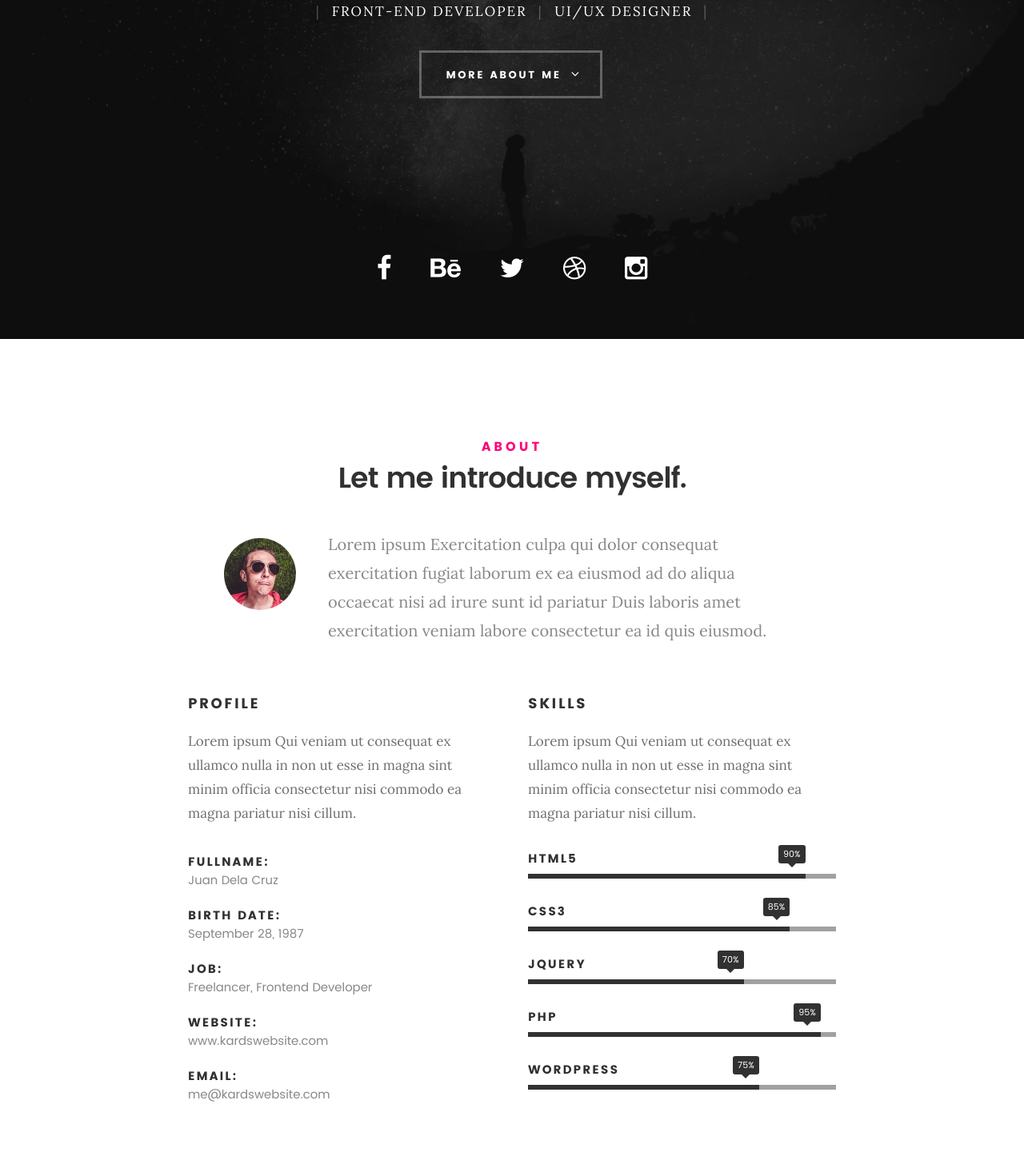
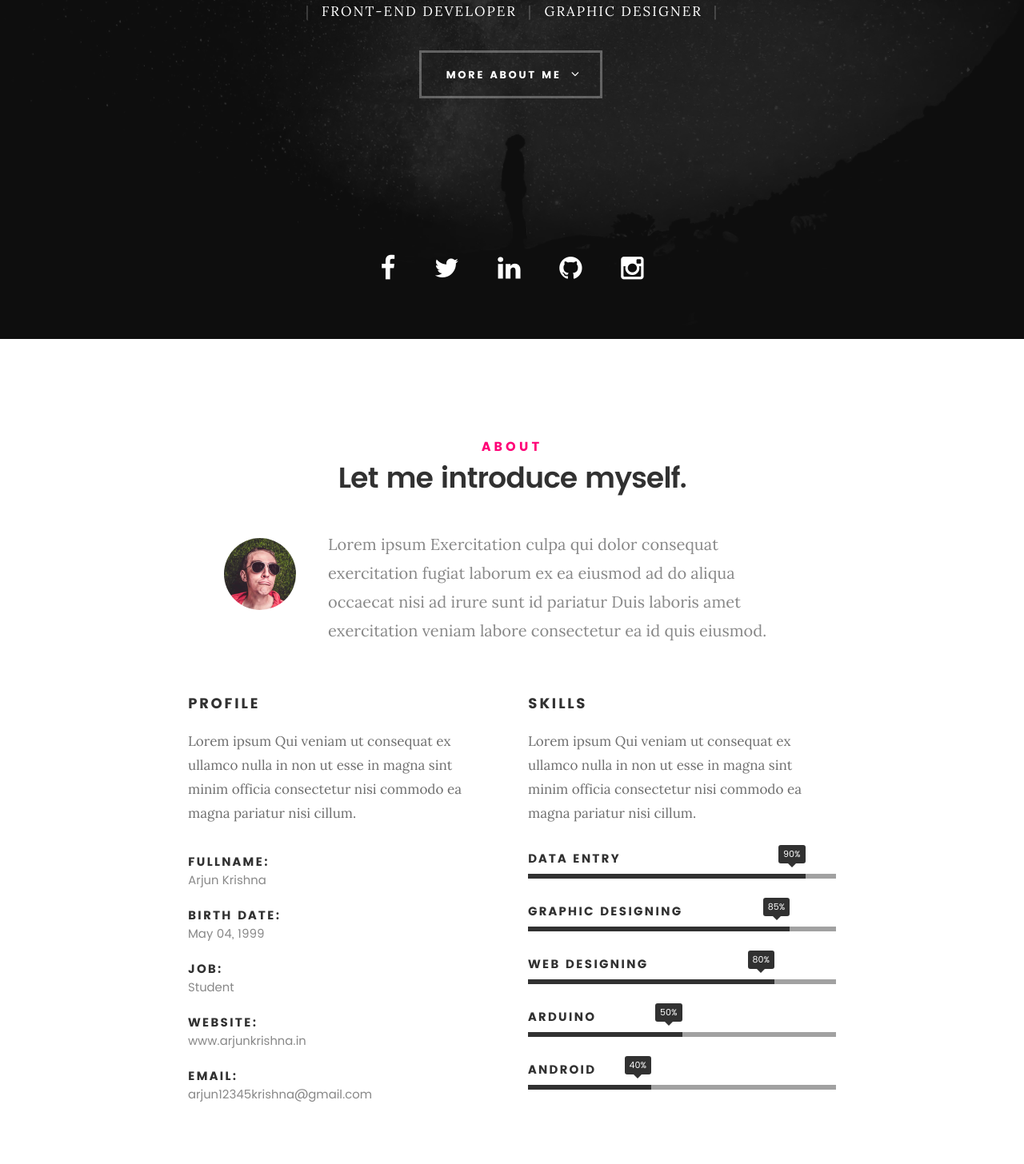
Before and after one commit to decoded-cipher/Personal_Website_001, a plain HTML site: page index.html in a window 1280 px wide. Shown: the part 376-1832 px from the top of the page at 80% size. Drawn offline with Linux system fonts and the light colour scheme; files whose address does not match are found by name.

Commit message:
10% Completed:

```diff
--- a/index.html
+++ b/index.html
@@ -7,7 +7,7 @@
    <!--- basic page needs
    ================================================== -->
    <meta charset="utf-8">
-	<title>Kards</title>
+	<title>Decoded_Cipher</title>
 	<meta name="description" content="">
 	<meta name="author" content="">
 
@@ -74,11 +74,11 @@
    			<div class="col-twelve">
 
 	   			<h5>Hello, World.</h5>
-	   			<h1>I'm Juan Dela Cruz.</h1>
+	   			<h1>I'm Arjun Krishna.</h1>
 
 	   			<p class="intro-position">
 	   				<span>Front-end Developer</span>
-	   				<span>UI/UX Designer</span>
+	   				<span>Graphic Designer</span>
 	   			</p>
 
 	   			<a class="button stroke smoothscroll" href="#about" title="">More About Me</a>
@@ -89,14 +89,20 @@
    	</div> <!-- /intro-content -->
 
    	<ul class="intro-social">
-         <li><a href="#"><i class="fa fa-facebook"></i></a></li>
-         <li><a href="#"><i class="fa fa-behance"></i></a></li>
-         <li><a href="#"><i class="fa fa-twitter"></i></a></li>
-         <li><a href="#"><i class="fa fa-dribbble"></i></a></li>
-         <li><a href="#"><i class="fa fa-instagram"></i></a></li>
+         <li><a href="https://www.facebook.com/aDecodedCipher" target="blank"><i class="fa fa-facebook"></i></a></li>
+         <li><a href="https://twitter.com/Decoded_Cipher" target="blank"><i class="fa fa-twitter"></i></a></li>
+         <li><a href="https://www.linkedin.com/in/decodedcipher" target="blank"><i class="fa fa-linkedin"></i></a></li>
+         <li><a href="https://github.com/decoded-cipher" target="blank"><i class="fa fa-github"></i></a></li>
+         <li><a href="https://www.instagram.com/decoded_cipher" target="blank"><i class="fa fa-instagram"></i></a></li>
       </ul> <!-- /intro-social -->
 
    </section> <!-- /intro -->
+
+
+
+<!-------------------------------------------------------------------------------------------------------------------------------------------------->
+<!-------------------------------------------------------------------------------------------------------------------------------------------------->
+
 
 
    <!-- about section
@@ -129,23 +135,23 @@
    			<ul class="info-list">
    				<li>
    					<strong>Fullname:</strong>
-   					<span>Juan Dela Cruz</span>
+   					<span>Arjun Krishna</span>
    				</li>
    				<li>
    					<strong>Birth Date:</strong>
-   					<span>September 28, 1987</span>
+   					<span>May 04, 1999</span>
    				</li>
    				<li>
    					<strong>Job:</strong>
-   					<span>Freelancer, Frontend Developer</span>
+   					<span>Student</span>
    				</li>
    				<li>
    					<strong>Website:</strong>
-   					<span>www.kardswebsite.com</span>
+   					<span>www.arjunkrishna.in</span>
    				</li>
    				<li>
    					<strong>Email:</strong>
-   					<span>me@kardswebsite.com</span>
+   					<span>arjun12345krishna@gmail.com</span>
    				</li>
 
    			</ul> <!-- /info-list -->
@@ -158,28 +164,30 @@
    			<p>Lorem ipsum Qui veniam ut consequat ex ullamco nulla in non ut esse in magna sint minim officia consectetur nisi commodo ea magna pariatur nisi cillum.</p>
 
 				<ul class="skill-bars">
-				   <li>
-				   	<div class="progress percent90"><span>90%</span></div>
-				   	<strong>HTML5</strong>
-				   </li>
-				   <li>
-				   	<div class="progress percent85"><span>85%</span></div>
-				   	<strong>CSS3</strong>
-				   </li>
-				   <li>
-				   	<div class="progress percent70"><span>70%</span></div>
-				   	<strong>JQuery</strong>
-				   </li>
-				   <li>
-				   	<div class="progress percent95"><span>95%</span></div>
-				   	<strong>PHP</strong>
-				   </li>
-				   <li>
+					<li>
+						<div class="progress percent90"><span>90%</span></div>
+						<strong>Data Entry</strong>
+					</li>
 
-				   	<div class="progress percent75"><span>75%</span></div>
-				   	<strong>Wordpress</strong>
+					<li>
+						<div class="progress percent85"><span>85%</span></div>
+						<strong>Graphic Designing</strong>
 				   </li>
 
+				   <li>
+						<div class="progress percent80"><span>80%</span></div>
+						<strong>Web Designing</strong>
+				   </li>
+
+				   <li>
+						<div class="progress percent50"><span>50%</span></div>
+						<strong>Arduino</strong>
+				   </li>
+
+				   <li>
+						<div class="progress percent40"><span>40%</span></div>
+						<strong>Android</strong>
+				   </li>
 				</ul> <!-- /skill-bars -->
 
    		</div>
@@ -194,6 +202,12 @@
    	</div>
 
    </section> <!-- /process-->
+
+
+
+<!-------------------------------------------------------------------------------------------------------------------------------------------------->
+<!-------------------------------------------------------------------------------------------------------------------------------------------------->
+
 
 
    <!-- resume Section
@@ -358,7 +372,13 @@
 	</section> <!-- /features -->
 
 
-	<!-- Portfolio Section
+
+<!-------------------------------------------------------------------------------------------------------------------------------------------------->
+<!-------------------------------------------------------------------------------------------------------------------------------------------------->
+
+
+
+<!-- Portfolio Section
    ================================================== -->
 	<section id="portfolio">
 
@@ -609,6 +629,12 @@
    	</div> <!-- /portfolio-content -->
 
 	</section> <!-- /portfolio -->
+
+
+
+<!-------------------------------------------------------------------------------------------------------------------------------------------------->
+<!-------------------------------------------------------------------------------------------------------------------------------------------------->
+
 
 
 	<!-- CTA Section
```
